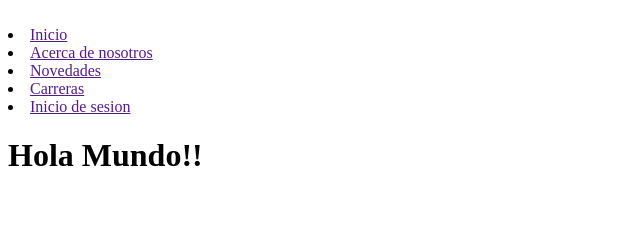
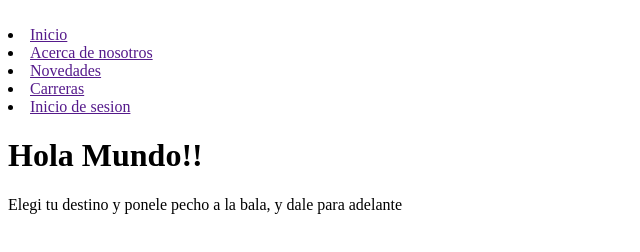
Before and after one commit to DamianIG/proyecto-git, a plain HTML site: page index.html in a window 1280 px wide. Shown: the whole page, without its empty margins (0-640 px from the left). Drawn offline with Linux system fonts and the light colour scheme.

Commit message:
agregue la frase matadora en la rama

```diff
--- a/index.html
+++ b/index.html
@@ -20,5 +20,7 @@
     </header>
 
     <h1>Hola Mundo!!</h1>
+
+    <p>Elegi tu destino y ponele pecho a la bala, y dale para adelante</p>
 </body>
 </html>
```
